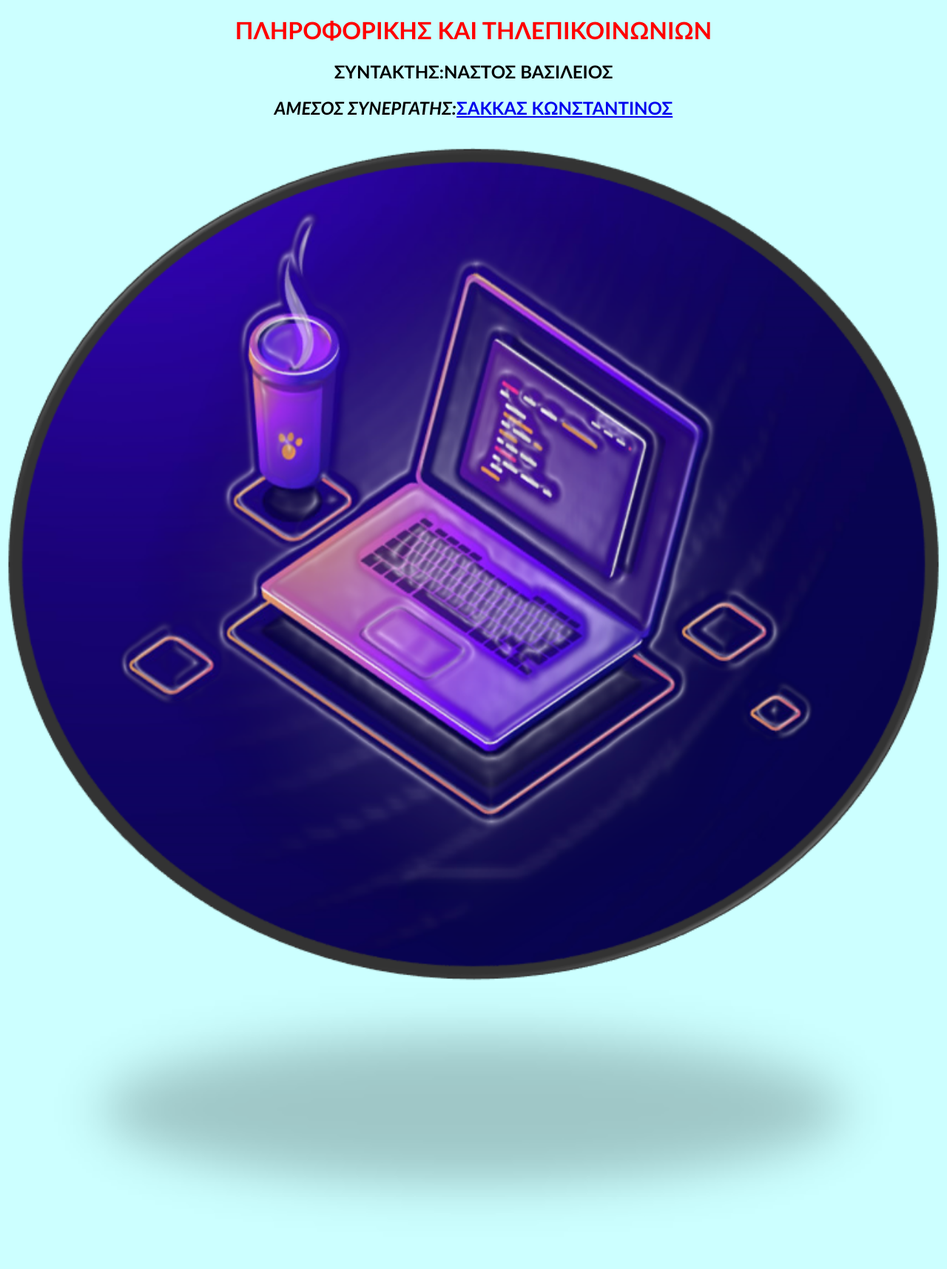
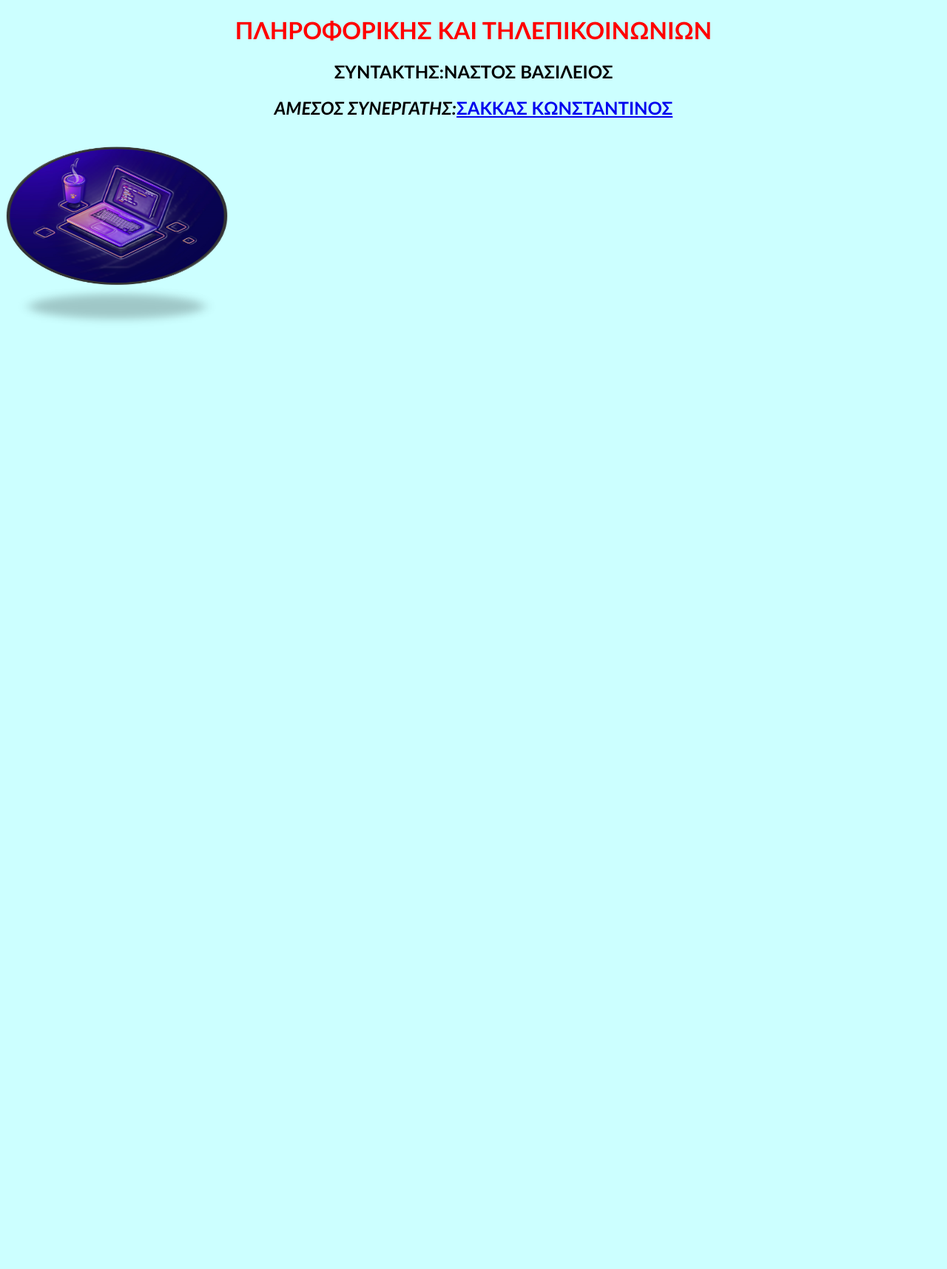
Before and after one commit to vasnastos/vasnastos.github.io, a Jekyll site: the page index.html, which Jekyll copies as it is, in a window 1280 px wide. Shown: the whole page at 74% size. Built offline with Jekyll 4.4.1, drawn with Linux system fonts in a browser that asks for light colours; after the commit the page ends 900 px from its top, so only the background shows below that.

Commit message:
Update index.html

```diff
--- a/index.html
+++ b/index.html
@@ -7,10 +7,6 @@
   .container {
   position: relative;
   border:3px;
-}
-  img {
-  width: 100%;
-  height: auto;
 }
 </style>
 <body style="background-color:#ccffff">
```
